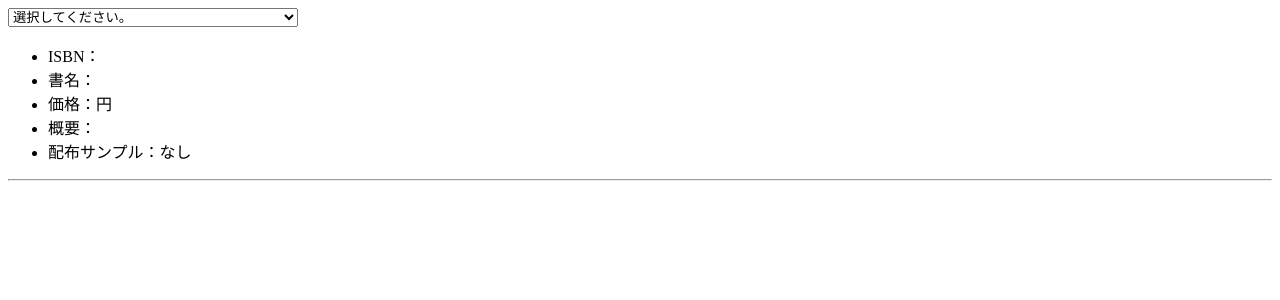
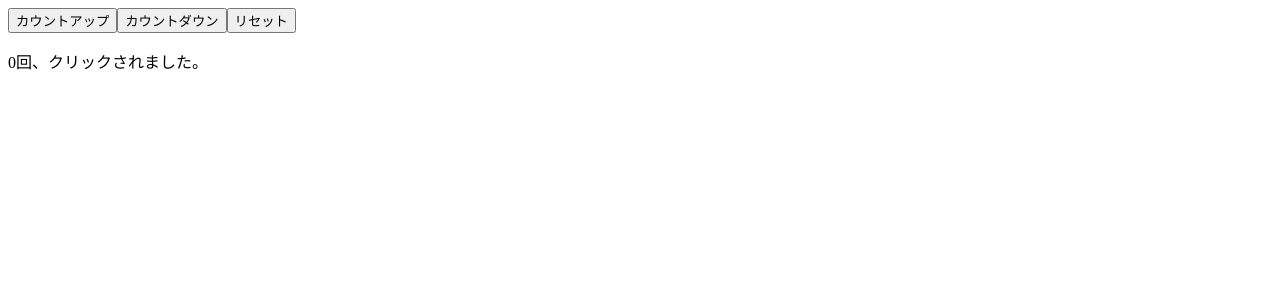
Before and after one commit to Yuma0309/Study-React, a React (Create React App) app in the folder React_sample_Yuma/my-react/: page / in a window 1280 px wide. Shown: the top 300 px of the page. Built offline with nearby package versions, Linux system fonts and the light colour scheme.

Commit message:
リスト7-8-3までの動作を確認

```diff
--- a/React_sample_Yuma/my-react/src/index.js
+++ b/React_sample_Yuma/my-react/src/index.js
@@ -1,9 +1,9 @@
 import ReactDOM from 'react-dom/client';
-import HookDeferredTransition from './chap07/HookDeferredTransition';
+import HookCustom from './chap07/HookCustom';
 
 // Reactアプリ（Appコンポーネント）を描画
 const root = ReactDOM.createRoot(document.getElementById('root'));
 
 root.render(
-  <HookDeferredTransition />
+  <HookCustom />
 );
```
